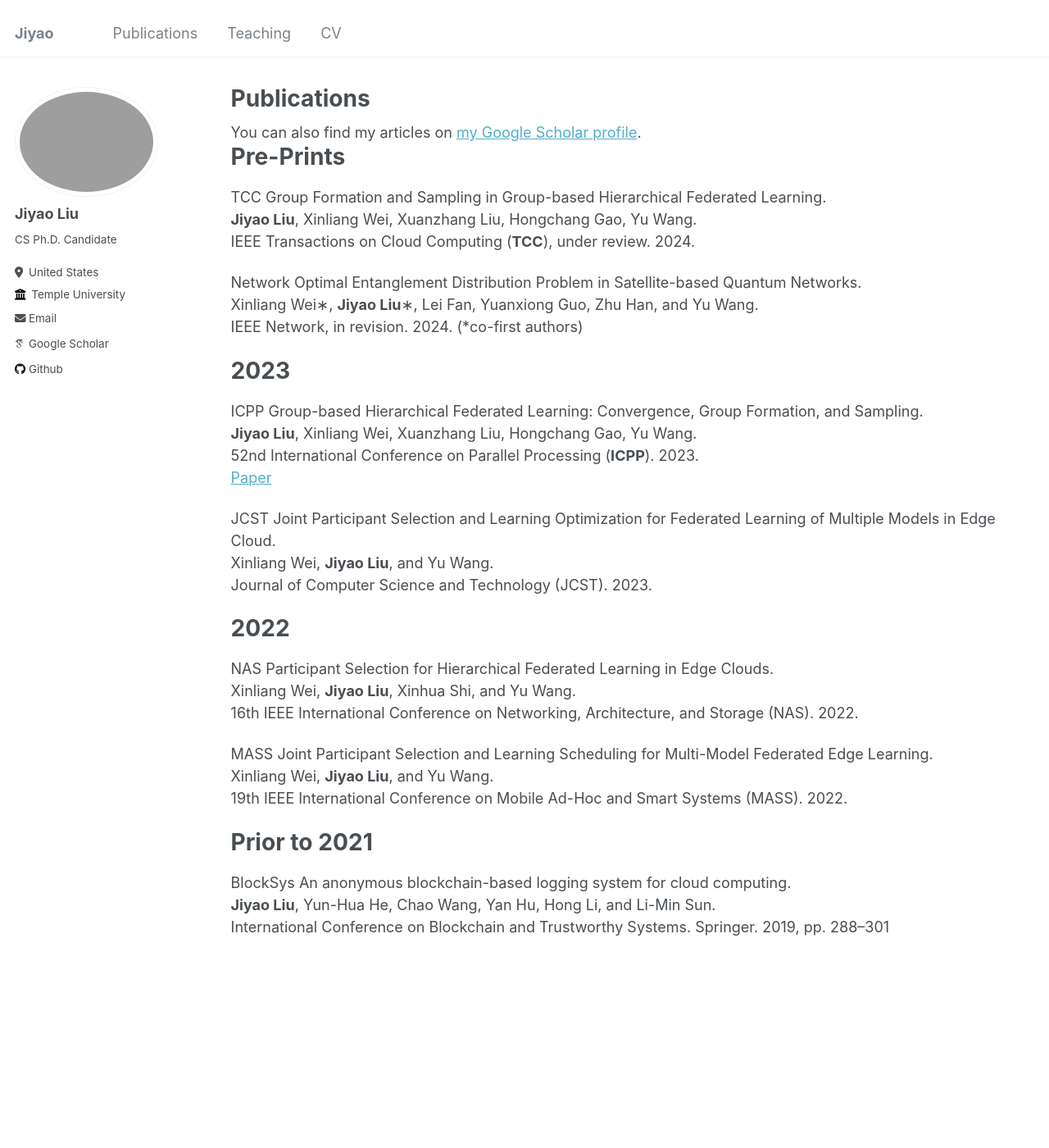
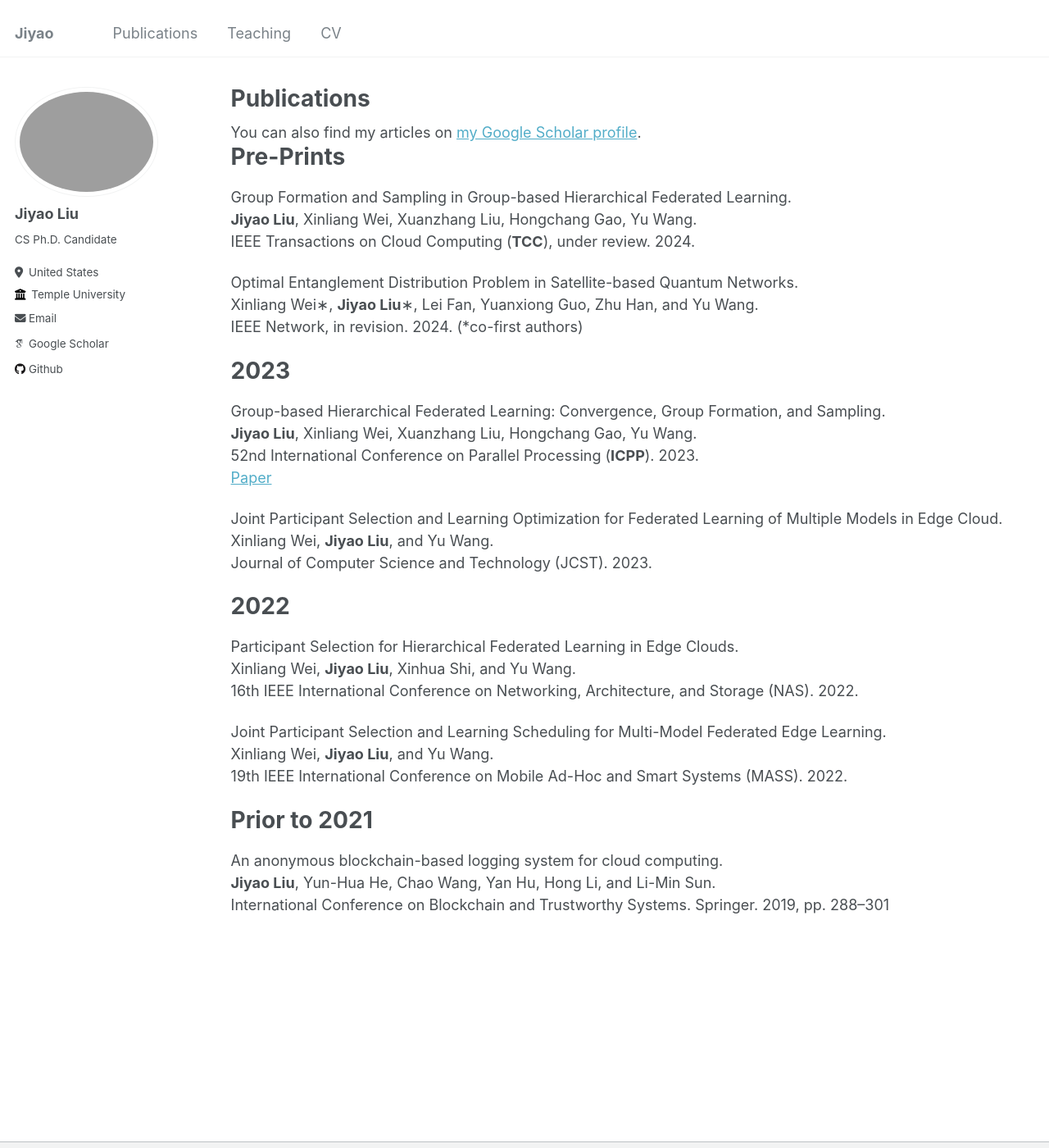
Before and after one commit to Jiyao17/jiyao17.github.io, a Jekyll site: the page built from _pages/publications.md, in a window 1280 px wide and 1400 px high. Shown: the whole window at 82% size. Built offline with Jekyll 4.4.1, drawn with Linux system fonts in a browser that asks for light colours; some web fonts are replaced.

Commit message:
Update publications.md

```diff
--- a/_pages/publications.md
+++ b/_pages/publications.md
@@ -10,6 +10,8 @@ author_profile: true
 
 {% endif %}
 
+
+
 {% include base_path %}
 
 <!-- {% for post in site.publications reversed %}
@@ -19,38 +21,38 @@ author_profile: true
 
 # Pre-Prints
 
-TCC         Group Formation and Sampling in Group-based Hierarchical Federated Learning.
-            **Jiyao Liu**, Xinliang Wei, Xuanzhang Liu, Hongchang Gao, Yu Wang.
-            IEEE Transactions on Cloud Computing (**TCC**), under review. 2024.
+Group Formation and Sampling in Group-based Hierarchical Federated Learning.
+**Jiyao Liu**, Xinliang Wei, Xuanzhang Liu, Hongchang Gao, Yu Wang.
+IEEE Transactions on Cloud Computing (**TCC**), under review. 2024.
 
-Network     Optimal Entanglement Distribution Problem in Satellite-based Quantum Networks.
-            Xinliang Wei∗, **Jiyao Liu**∗, Lei Fan, Yuanxiong Guo, Zhu Han, and Yu Wang.
-            IEEE Network, in revision. 2024. (*co-first authors)
+Optimal Entanglement Distribution Problem in Satellite-based Quantum Networks.
+Xinliang Wei∗, **Jiyao Liu**∗, Lei Fan, Yuanxiong Guo, Zhu Han, and Yu Wang.
+IEEE Network, in revision. 2024. (*co-first authors)
 
 # 2023
 
-ICPP        Group-based Hierarchical Federated Learning: Convergence, Group Formation, and Sampling.
-            **Jiyao Liu**, Xinliang Wei, Xuanzhang Liu, Hongchang Gao, Yu Wang.
-            52nd International Conference on Parallel Processing (**ICPP**). 2023.
-            [Paper](/files/papers/2023/gfl-icpp-23.pdf){:target="_blank"}
+Group-based Hierarchical Federated Learning: Convergence, Group Formation, and Sampling.
+**Jiyao Liu**, Xinliang Wei, Xuanzhang Liu, Hongchang Gao, Yu Wang.
+52nd International Conference on Parallel Processing (**ICPP**). 2023.
+[Paper](/files/papers/2023/gfl-icpp-23.pdf){:target="_blank"}
 
-JCST        Joint Participant Selection and Learning Optimization for Federated Learning of Multiple Models in Edge Cloud.
-            Xinliang Wei, **Jiyao Liu**, and Yu Wang.
-            Journal of Computer Science and Technology (JCST). 2023.
+Joint Participant Selection and Learning Optimization for Federated Learning of Multiple Models in Edge Cloud.
+Xinliang Wei, **Jiyao Liu**, and Yu Wang.
+Journal of Computer Science and Technology (JCST). 2023.
 
 # 2022
 
-NAS         Participant Selection for Hierarchical Federated Learning in Edge Clouds.
-            Xinliang Wei, **Jiyao Liu**, Xinhua Shi, and Yu Wang.
-            16th IEEE International Conference on Networking, Architecture, and Storage (NAS). 2022.
+Participant Selection for Hierarchical Federated Learning in Edge Clouds.
+Xinliang Wei, **Jiyao Liu**, Xinhua Shi, and Yu Wang.
+16th IEEE International Conference on Networking, Architecture, and Storage (NAS). 2022.
 
-MASS        Joint Participant Selection and Learning Scheduling for Multi-Model Federated Edge Learning.
-            Xinliang Wei, **Jiyao Liu**, and Yu Wang.
-            19th IEEE International Conference on Mobile Ad-Hoc and Smart Systems (MASS). 2022.
+Joint Participant Selection and Learning Scheduling for Multi-Model Federated Edge Learning.
+Xinliang Wei, **Jiyao Liu**, and Yu Wang.
+19th IEEE International Conference on Mobile Ad-Hoc and Smart Systems (MASS). 2022.
 
 
 # Prior to 2021
 
-BlockSys    An anonymous blockchain-based logging system for cloud computing.
-            **Jiyao Liu**, Yun-Hua He, Chao Wang, Yan Hu, Hong Li, and Li-Min Sun.
-            International Conference on Blockchain and Trustworthy Systems. Springer. 2019, pp. 288–301
+An anonymous blockchain-based logging system for cloud computing.
+**Jiyao Liu**, Yun-Hua He, Chao Wang, Yan Hu, Hong Li, and Li-Min Sun.
+International Conference on Blockchain and Trustworthy Systems. Springer. 2019, pp. 288–301
```
